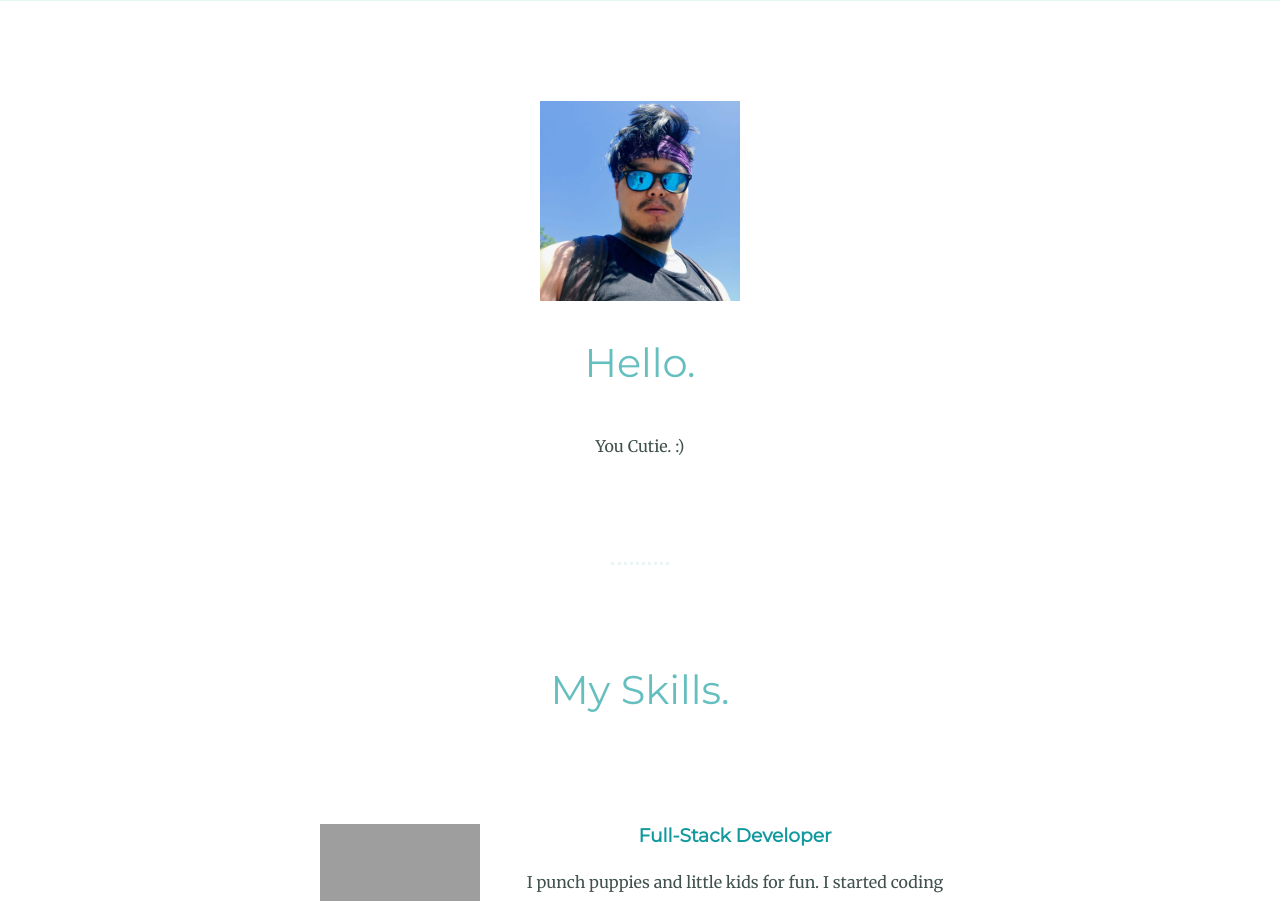
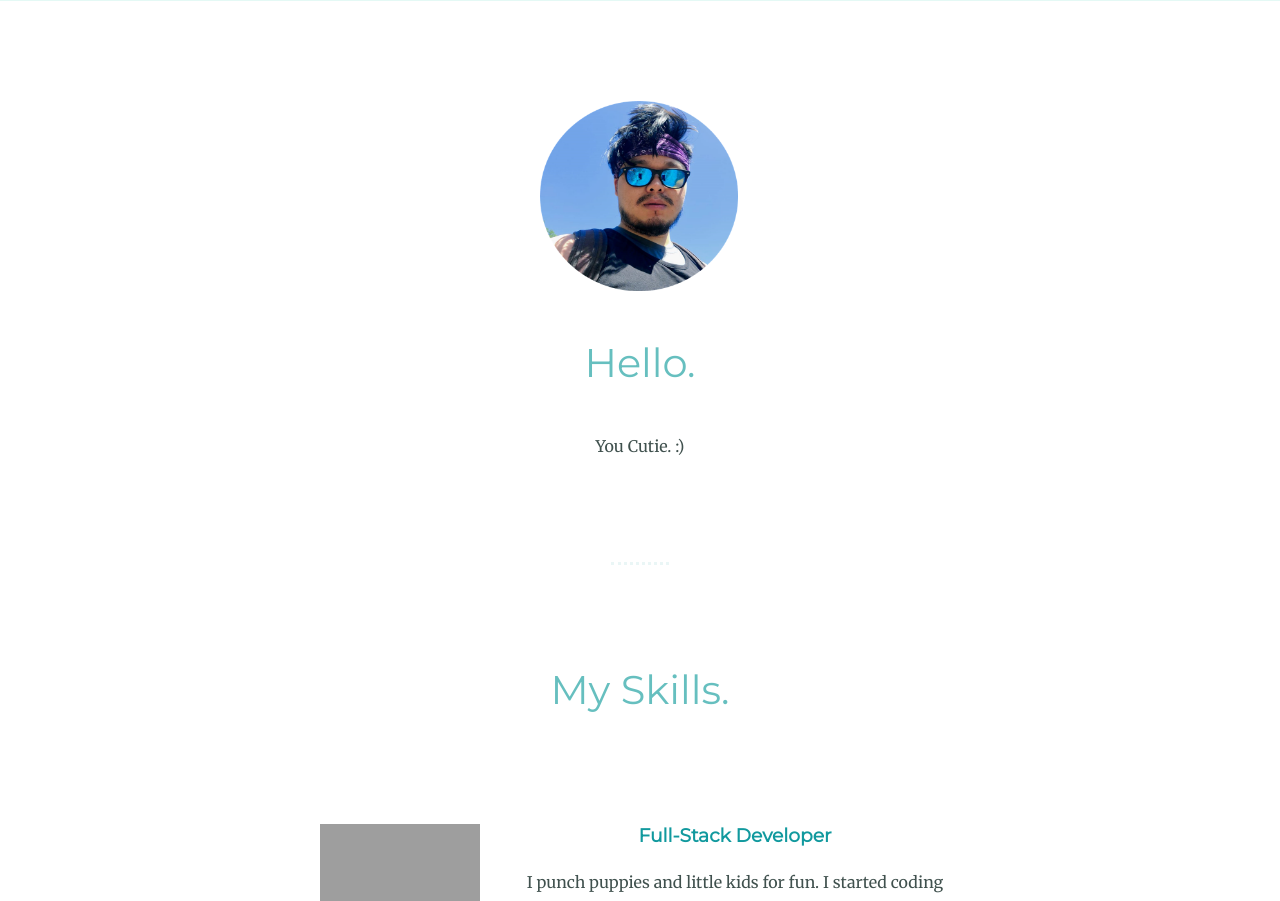
Before and after one commit to KYangggg/CV, a plain HTML site: page index.html in a window 1280 px wide. Shown: the part 805-1706 px from the top of the page. Drawn offline with Linux system fonts and the light colour scheme; grey boxes are pictures that could not be loaded.

Commit message:
Add files via upload

```diff
--- a/index.html
+++ b/index.html
@@ -21,7 +21,7 @@
 
     <div class="middle-container">
       <div class="profile">
-        <img src="images/khang.png" width="200" height="200" alt="Khang's Image">
+        <img src="images/khang_2.png" width="200" height="200" alt="Khang's Image">
         <h2>Hello.</h2>
         <p class="intro"> You Cutie.  :) </p>
       </div>
```
Also changed, not shown: images/khang_2.png (added).
